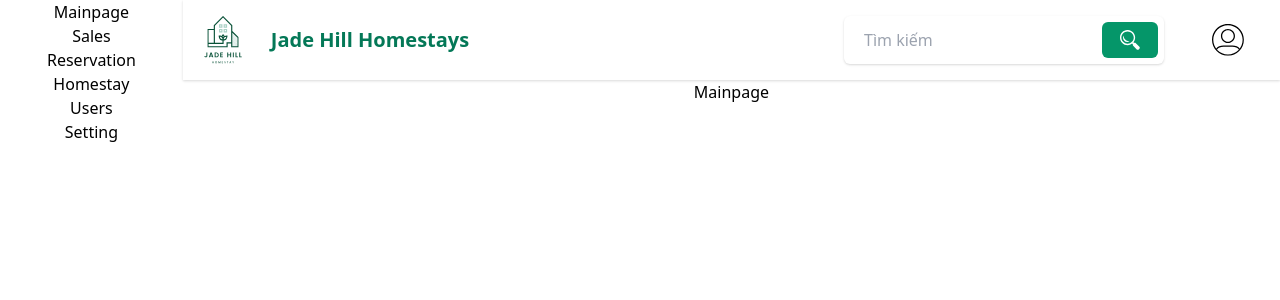
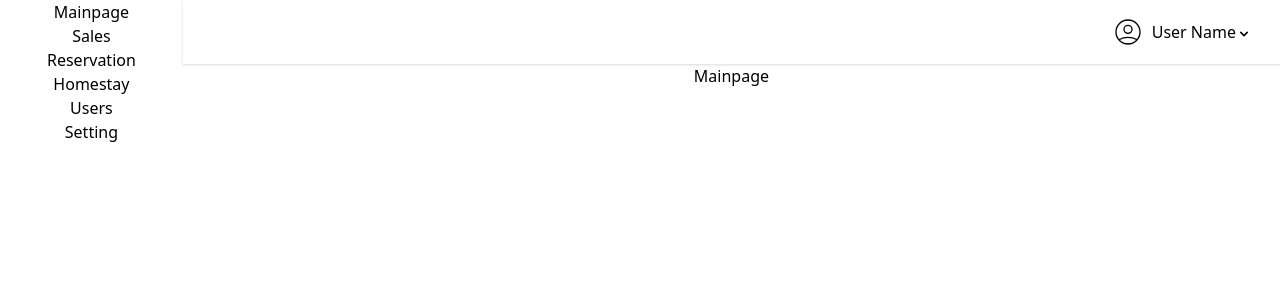
Before and after one commit to Phucbuaneee08/JHHomestay_Fe2, a React (Create React App) app: page /dashboard/mainpage in a window 1280 px wide. Shown: the top 300 px of the page. Built offline with nearby package versions, Linux system fonts and the light colour scheme; sample sign-in values are in the browser's storage.

Commit message:
QA: thêm Profile Dropdown

```diff
--- a/src/components/Shared/Header.js
+++ b/src/components/Shared/Header.js
@@ -1,40 +1,76 @@
-import logo from './JadeHill.svg';
-import acc_logo from './account.svg';
-import search_logo from './search.svg';
+import { Fragment } from 'react'
+import { Disclosure, Menu, Transition } from '@headlessui/react'
+import {UserCircleIcon} from '@heroicons/react/outline'
+import {ChevronDownIcon} from '@heroicons/react/solid'
 
-const Header = () => {
+const user = {
+    name: 'User Name',
+}
+const userNavigation = [
+    { name: 'Thông tin cá nhân', href: '#' },
+    { name: 'Đăng xuất', href: '#' },
+]
 
+function classNames(...classes) {
+    return classes.filter(Boolean).join(' ')
+}
+
+const Header = (props) => {
     return(
-        <div class="border-solid shadow border-green-300 flex items-center justify-between p-0">
-            {/*logo + tên homestay */}
-            <a class="flex-shrink-0 visible" href="/#">
-                <img class="mx-auto h-20 w-20 " src={logo} alt="Logo" href="/#"/>
-            </a>
-            <div class="flex items-center flex-shrink text-white mr-6">
-                <a class="text-white no-underline" href="/#">
-                    <span class="flex-shrink font-semibold text-l lg:text-xl pl-2 text-green-700 font-sans"><i class="em em-grinning" href="/#"></i> Jade Hill Homestays</span>
-                </a>
+        <div className="border-solid shadow flex items-center justify-end">
+            <div className="mx-4 h-auto flex-shrink-0 visible min-h-full  border-solid rounded-full border-green">
+                <Disclosure as="nav" className="bg-white">
+                {({ open }) => (
+                    <div className="max-w-7xl mx-auto px-0 lg:px-2 flex items-center justify-between h-16">
+                        <div className="md:block ml-4 flex items-center md:ml-6 ">
+                            {/* Profile dropdown */}
+                            <Menu as="div" className="ml-3 relative">
+                                <div>
+                                    <Menu.Button className="max-w-xs bg-white flex items-center rounded-full hover:bg-gray-100">
+                                        <UserCircleIcon className="pl-2 w-10 h-10 stroke-current test-define"/>
+                                        <style>{`
+                                            .test-define > path{
+                                                stroke-width: 1;
+                                            }
+                                        `}</style>
+                                        <p className="pl-2 w-auto text-black font-sans ">{user.name}</p>
+                                        <ChevronDownIcon className="h-5 w-5 pt-1 pr-1"/>
+                                    </Menu.Button>
+                                </div>
+                                <Transition
+                                as={Fragment}
+                                enter="transition ease-out duration-100"
+                                enterFrom="transform opacity-0 scale-95"
+                                enterTo="transform opacity-100 scale-100"
+                                leave="transition ease-in duration-75"
+                                leaveFrom="transform opacity-100 scale-100"
+                                leaveTo="transform opacity-0 scale-95"
+                                >
+                                <Menu.Items className="origin-top-right absolute right-0 mt-2 w-40 rounded-md shadow-lg py-1 bg-white ring-1 ring-black ring-opacity-5 focus:outline-none">
+                                    {userNavigation.map((item) => (
+                                    <Menu.Item key={item.name}>
+                                        {({ active }) => (
+                                        <a
+                                            href={item.href}
+                                            className={classNames(
+                                            active ? 'bg-gray-100' : '',
+                                            'block px-4 py-2 text-sm text-gray-700'
+                                            )}
+                                        >
+                                            {item.name}
+                                        </a>
+                                        )}
+                                    </Menu.Item>
+                                    ))}
+                                </Menu.Items>
+
+                                </Transition>
+                            </Menu>
+                        </div>
+                    </div>
+                )}
+                </Disclosure>
             </div>
-
-            {/*search box */}
-            <div class="mx-3 md:justify-end sm:justify-start flex-grow lg:flex lg:items-center pt-0 px-0 lg:pt-0">
-                <div class="relative">
-                    <input type="text" class="h-12 w-80 pl-5 pr-20 rounded-md z-0 shadow focus:outline-none" placeholder="Tìm kiếm"/>
-                    <div class="absolute top-0 right-0 items-center justify-center pr-0">
-                        <button class="h-9  w-14 mt-1.5 mr-1.5 rounded-md bg-green-600 hover:bg-green-500">
-                            <img class="mx-auto h-5 w-auto" src={search_logo} alt="Logo" href="/#"/>
-                        </button>
-                    </div>
-                </div>
-            </div>
-
-            {/*dropdown */}
-            <div class="mx-8 pt-1 h-auto flex flex-shrink-0 visible justify-center items-center">
-                <a href="/#">
-                    <img class="mx-auto h-10 w-auto" src={acc_logo} alt="AccountLogo" href="/#"/>
-                </a>
-            </div>
-
         </div>
     )
 }
```
